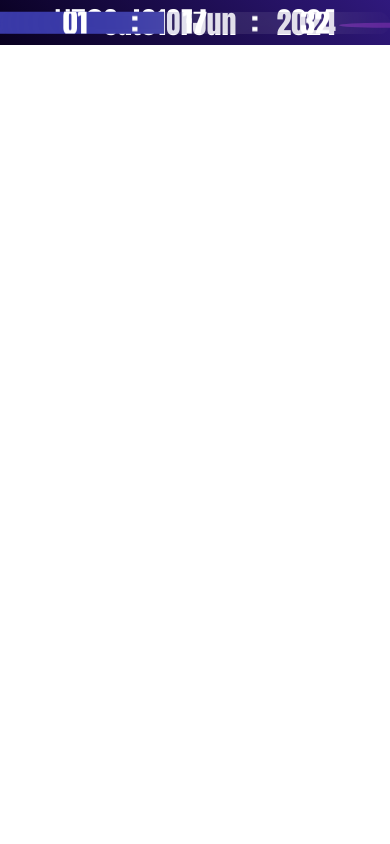
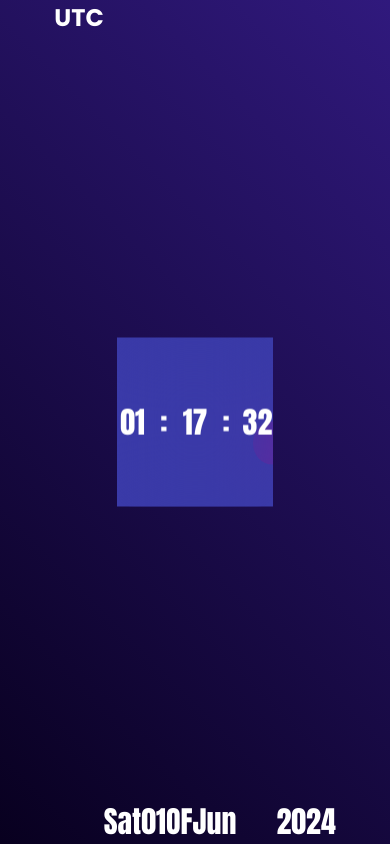
Before and after one commit to Regenshin/JS-Clock, a plain HTML site: page index.html in a window 390 px wide. Drawn offline with Linux system fonts and the light colour scheme.

Commit message:
Update style.css

```diff
--- a/style.css
+++ b/style.css
@@ -10,7 +10,7 @@
 
 .display{
     width: 100%;
-    height: 100%;
+    height: 100vh;
     background: linear-gradient(45deg,#08001f, #30197d);
     color: white;
     position: relative;
@@ -177,8 +177,8 @@ font-size: 60px;
 
 @media (max-width: 768px) {
     .container {
-        width: 90%;
-        height: 40%;
+        width: 30%;
+        height: 15%;
     }
 
     .clockie span {
@@ -212,8 +212,8 @@ font-size: 60px;
 
 @media (max-width: 480px) {
     .container {
-        width: 100%;
-        height: 50%;
+        width: 40%;
+        height: 20%;
     }
 
     .clockie span {
@@ -240,8 +240,8 @@ font-size: 60px;
     .display > #dom::before,
     .display > #month::before,
     .display > #year::before{
-        font-size:10px ;
-        width: 95%;
+        font-size:12px ;
+        visibility: hidden;
     }
 
     .display>#month{
```
